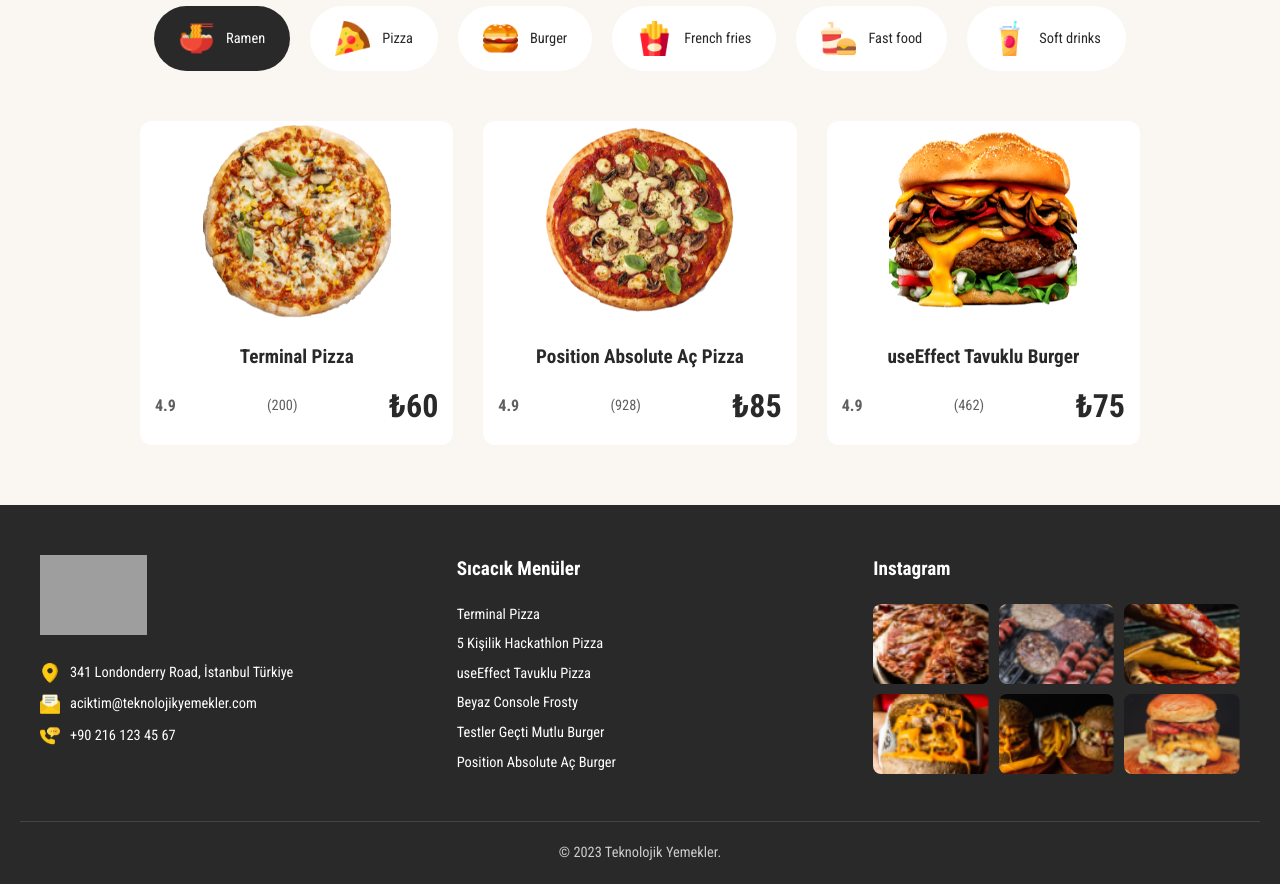
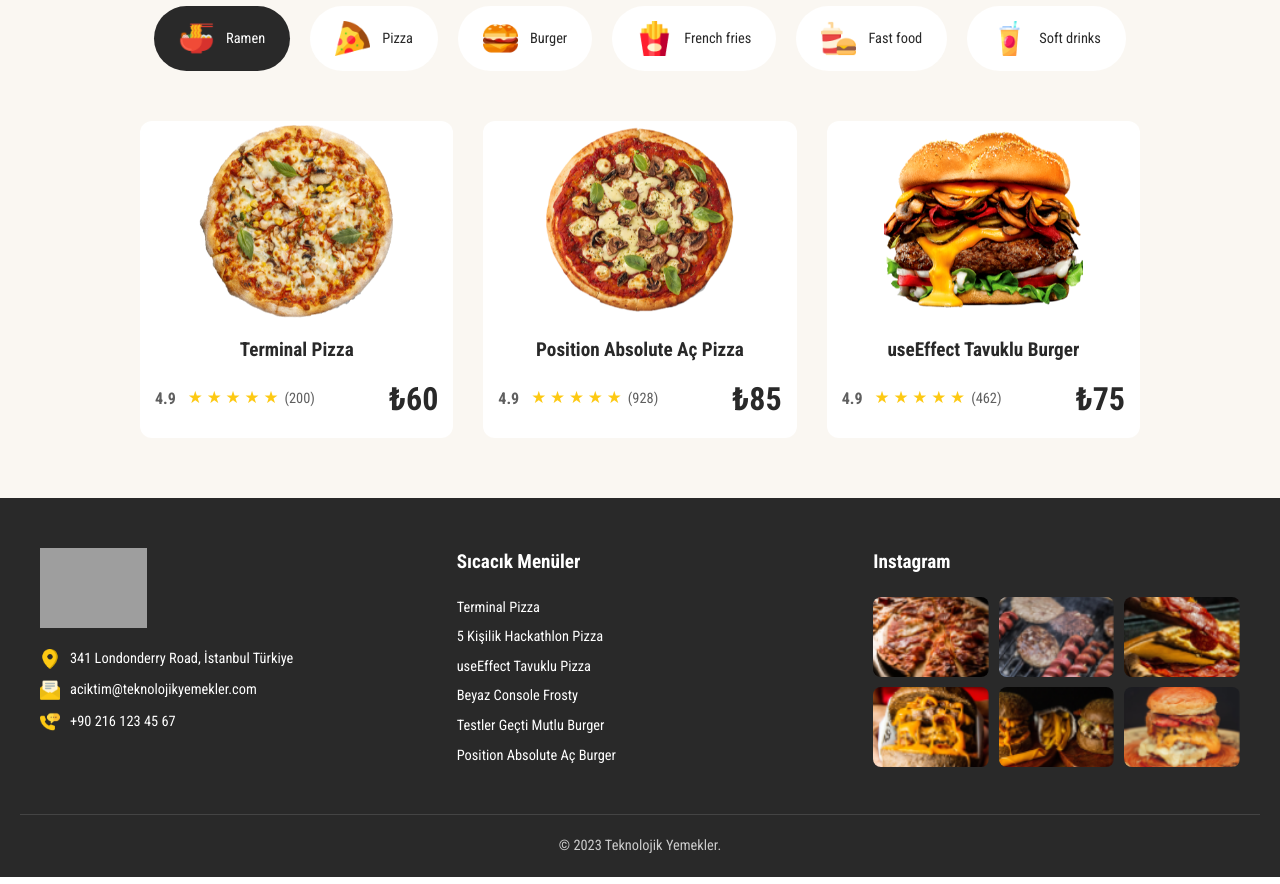
Before and after one commit to Sinanf/pizza-spa, a React (Vite) app: page / in a window 1280 px wide. Shown: the part 1760-2644 px from the top of the page. Built offline with nearby package versions, Linux system fonts and the light colour scheme; grey boxes are pictures that could not be loaded.

Commit message:
UI improvement

```diff
--- a/src/App.jsx
+++ b/src/App.jsx
@@ -1,9 +1,9 @@
 // src/App.jsx
 import React, { useState } from 'react';
 import { BrowserRouter as Router, Routes, Route } from 'react-router-dom';
-import HomePage from './pages/HomePage';
-import OrderPage from './pages/OrderPage';
-import SuccessPage from './pages/SuccessPage';
+import HomePage from './components/HomePage';
+import OrderPage from './components/OrderPage';
+import SuccessPage from './components/SuccessPage';
 import './App.css';
 
 function App() {
--- /dev/null
+++ b/src/components/HomePage.jsx
@@ -0,0 +1 @@
+export { default } from '../pages/HomePage';
--- /dev/null
+++ b/src/components/OrderPage.jsx
@@ -0,0 +1 @@
+export { default } from '../pages/OrderPage';
--- /dev/null
+++ b/src/components/SuccessPage.jsx
@@ -0,0 +1 @@
+export { default } from '../pages/SuccessPage';
--- a/src/index.css
+++ b/src/index.css
@@ -40,3 +40,10 @@ a {
 a:hover {
   color: #747bff;
 }
+
+/* Make media scale down within containers to prevent overflow */
+img, svg, video, canvas {
+  max-width: 100%;
+  height: auto;
+  display: block;
+}
--- a/src/pages/HomePage.css
+++ b/src/pages/HomePage.css
@@ -25,6 +25,12 @@
 .logo {
   height: 60px;
   width: auto;
+}
+
+/* Center the header logo regardless of img display */
+.header .logo {
+  display: block;
+  margin: 0 auto;
 }
 
 .hero {
@@ -92,10 +98,9 @@
 }
 
 .main-pizza {
-  width: 100vw;
-  max-width: none;
+  width: 100%;
+  max-width: 100%;
   height: auto;
-  min-width: 800px;
   object-fit: cover;
   object-position: center top;
 }
@@ -432,9 +437,10 @@
 }
 
 .product-card img {
-  width: 60%;
+  width: 100%;
   height: 200px;
-  object-fit: cover;
+  object-fit: contain; /* show full image without cropping */
+  object-position: center;
   border-radius: 0;
   padding: 0;
   box-sizing: border-box;
@@ -448,14 +454,31 @@
 
 .product-info {
   display: flex;
-  justify-content: space-between;
+  justify-content: flex-start;
   align-items: center;
+  gap: 12px;
   padding: 0 15px 15px 15px;
+}
+
+/* Push price to the far right while keeping rating + stars + reviews together */
+.product-info .price {
+  margin-left: auto;
 }
 
 .rating {
   font-weight: bold;
   color: #292929;
+  display: inline-flex;
+  align-items: center;
+}
+
+/* Place stars before reviews so they appear between rating and review */
+.reviews::before {
+  content: '★ ★ ★ ★ ★';
+  color: #FDC913;
+  font-size: 1.05rem;
+  line-height: 1;
+  margin-right: 6px;
 }
 
 .reviews {
@@ -548,7 +571,8 @@
   }
 
   .main-pizza {
-    min-width: 600px;
+    min-width: 0;
+    width: 100%;
   }
 
   .category-nav,
--- a/src/pages/OrderPage.css
+++ b/src/pages/OrderPage.css
@@ -21,6 +21,13 @@
 .order-header .logo {
   height: 60px;
   margin-bottom: 10px;
+}
+
+/* Ensure centered logo after global img becomes block */
+.order-header .logo {
+  display: block;
+  margin-left: auto;
+  margin-right: auto;
 }
 
 
@@ -452,4 +459,12 @@
     flex-direction: column;
     gap: 20px;
   }
+
+  /* Make summary responsive on small screens */
+  .order-summary {
+    min-width: 0;
+    width: 100%;
+    margin-left: 0;
+    padding: 20px;
+  }
 }
--- a/src/pages/SuccessPage.css
+++ b/src/pages/SuccessPage.css
@@ -17,6 +17,13 @@
 .logo {
   height: 80px;
   margin-bottom: 20px;
+}
+
+/* Ensure centered logo after global img becomes block */
+.success-header .logo {
+  display: block;
+  margin-left: auto;
+  margin-right: auto;
 }
 
 /* Main Content */
```
